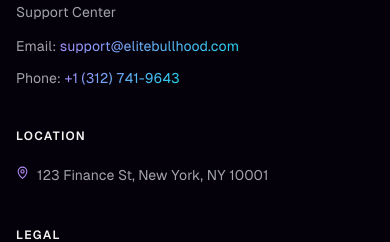
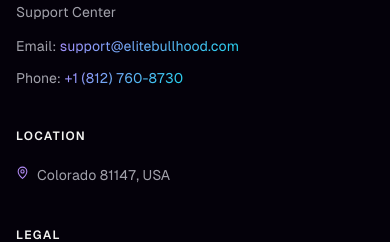
Before and after one commit to netdroptech/elitebullhood-frontend, a React (Vite) app: page /about in a window 390 px wide. Shown: the part 4799-5041 px from the top of the page. Built offline with nearby package versions, Linux system fonts and the light colour scheme; no server answers.

Commit message:
Update location and phone number

```diff
--- a/src/components/ui/Footer.tsx
+++ b/src/components/ui/Footer.tsx
@@ -6,8 +6,8 @@ const API = import.meta.env.VITE_API_URL ?? 'http://localhost:4000/api'
 export function Footer() {
   const { platformName, platformEmail } = usePlatformName()
   const [cookieDismissed, setCookieDismissed] = useState(false)
-  const [phone,   setPhone]   = useState('+1 (312) 741-9643')
-  const [address, setAddress] = useState('123 Finance St, New York, NY 10001')
+  const [phone,   setPhone]   = useState('+1 (812) 760-8730')
+  const [address, setAddress] = useState('Colorado 81147, USA')
 
   useEffect(() => {
     fetch(`${API}/admin/public/contact`)
--- a/src/pages/admin/AdminSettings.tsx
+++ b/src/pages/admin/AdminSettings.tsx
@@ -176,7 +176,7 @@ export function AdminSettings() {
                 type="text"
                 value={address}
                 onChange={e => setAddress(e.target.value)}
-                placeholder="e.g. 123 Finance St, New York, NY 10001"
+                placeholder="e.g. Colorado 81147, USA"
                 style={{
                   width: '100%', boxSizing: 'border-box',
                   padding: '0.65rem 0.875rem 0.65rem 2.1rem',
--- a/vite.config.ts
+++ b/vite.config.ts
@@ -21,6 +21,7 @@ export default defineConfig({
   build: {
     outDir: 'dist-v15',
     emptyOutDir: false,
+    chunkSizeWarningLimit: 1500,
     commonjsOptions: {
       include: [/node_modules/],
       transformMixedEsModules: true,
```
